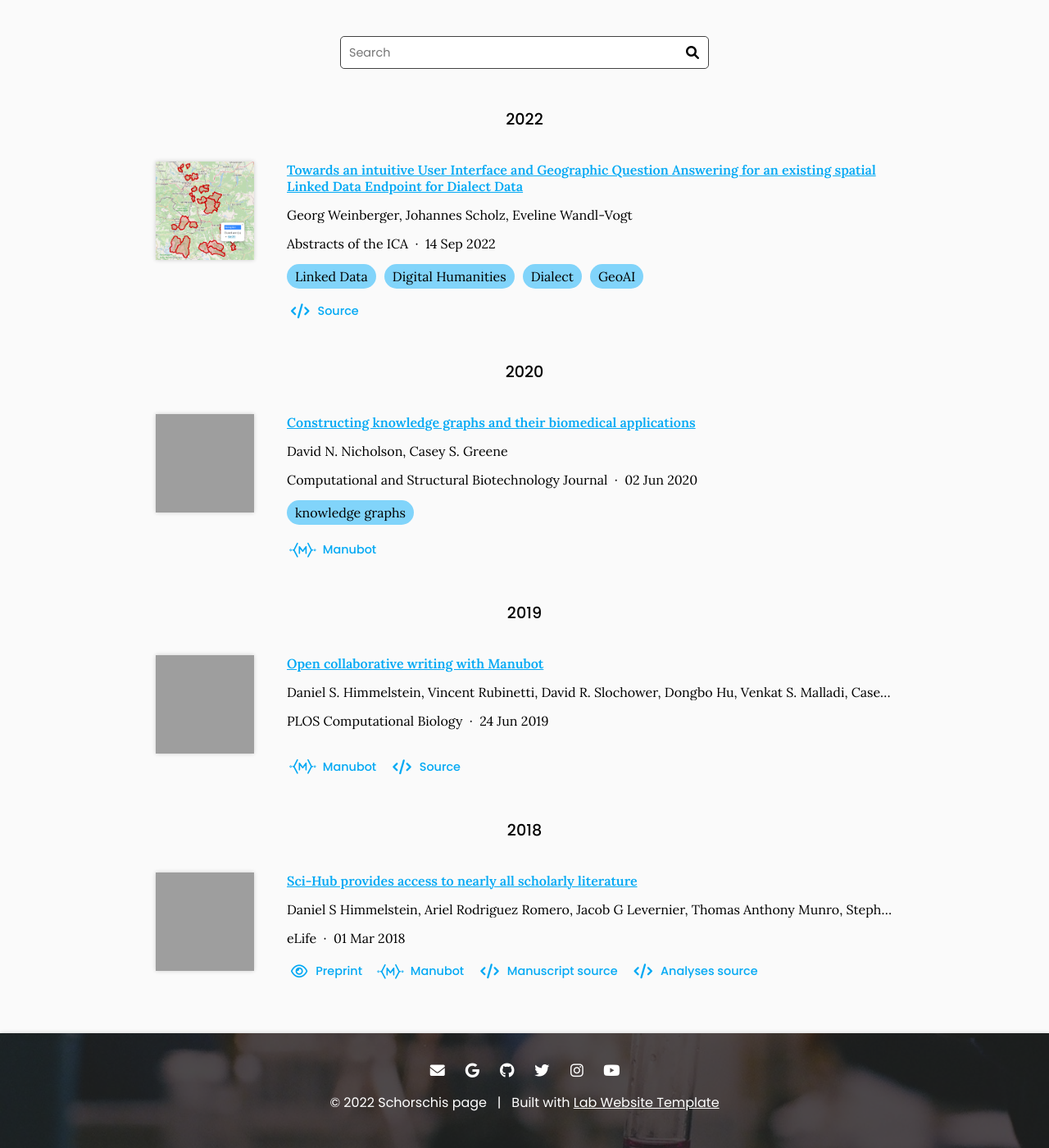
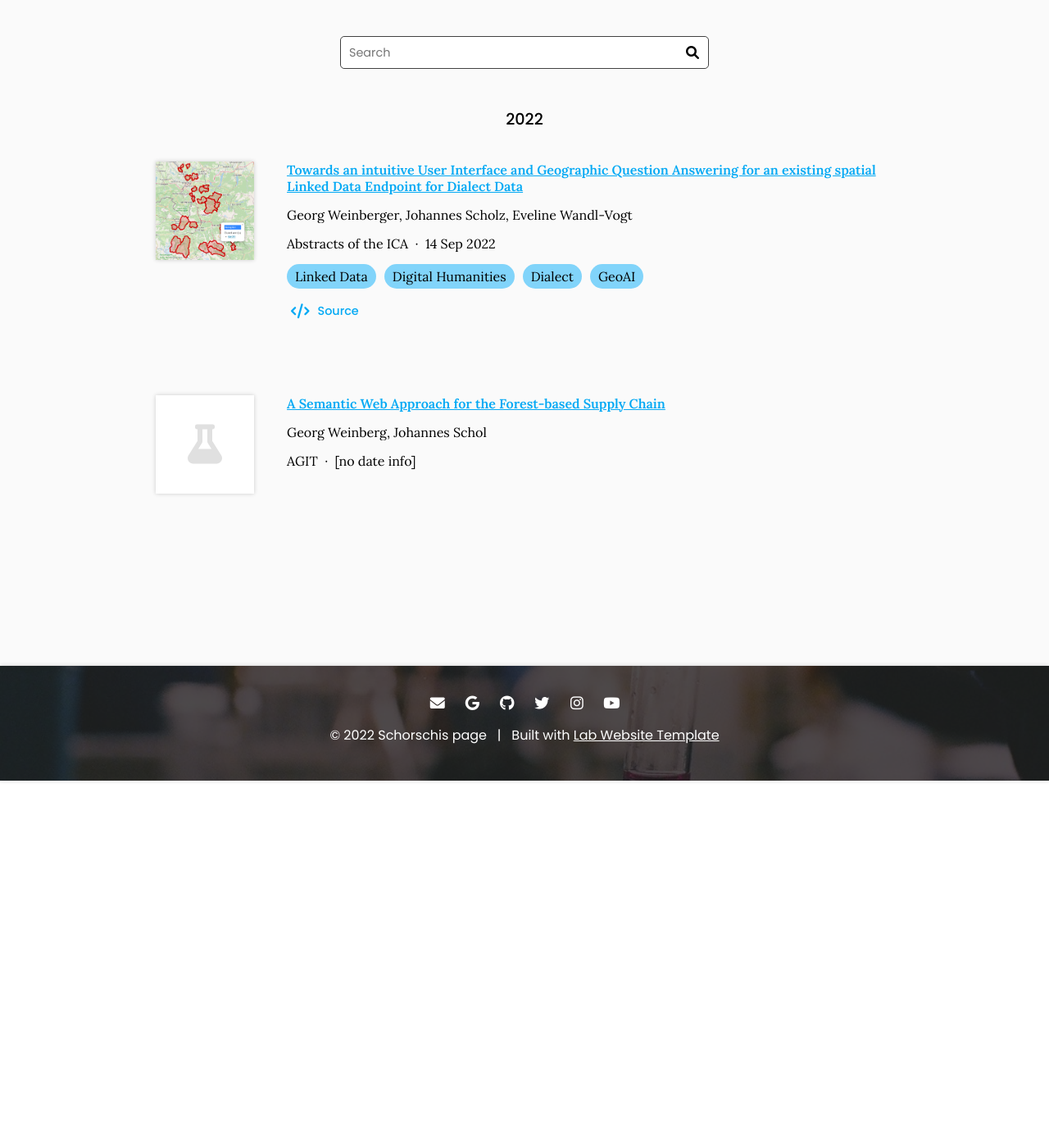
Before and after one commit to geowei1/geowei1.github.io, a Jekyll site: the page built from research/index.md, in a window 1280 px wide and 1400 px high, scrolled down 448 px. Shown: the whole window at 82% size. Built offline with Jekyll 4.4.1, drawn with Linux system fonts in a browser that asks for light colours; grey boxes are pictures that could not be loaded.

Commit message:
Generate citations

```diff
--- a/_data/citations.yaml
+++ b/_data/citations.yaml
@@ -22,67 +22,11 @@
     link: https://github.com/Geoinfo-TUGraz/UI4Dialect
     text: Source
   _cache: 3deb36cb6c84459e2e6499448d2b10e4de6732c70bada5c8be7346575195835a
-- id: doi:10.1016/j.csbj.2020.05.017
-  title: Constructing knowledge graphs and their biomedical applications
+- title: A Semantic Web Approach for the Forest-based Supply Chain
   authors:
-  - David N. Nicholson
-  - Casey S. Greene
-  publisher: Computational and Structural Biotechnology Journal
-  date: '2020-06-02'
-  link: https://doi.org/gg7m48
-  image: https://ars.els-cdn.com/content/image/1-s2.0-S2001037020302804-gr1.jpg
-  extra-links:
-  - type: manubot
-    link: https://greenelab.github.io/knowledge-graph-review/
-  tags:
-  - knowledge graphs
-  _cache: 2b8aa76c98be2f26481ab15dc135eb446fa9ef6f94af175c9639d1a45d538cf4
-- id: doi:10.1371/journal.pcbi.1007128
-  title: Open collaborative writing with Manubot
-  authors:
-  - Daniel S. Himmelstein
-  - Vincent Rubinetti
-  - David R. Slochower
-  - Dongbo Hu
-  - Venkat S. Malladi
-  - Casey S. Greene
-  - Anthony Gitter
-  publisher: PLOS Computational Biology
-  date: '2019-06-24'
-  link: https://doi.org/c7np
-  image: https://journals.plos.org/ploscompbiol/article/figure/image?size=inline&id=info:doi/10.1371/journal.pcbi.1007128.g001&rev=2
-  repo: greenelab/meta-review
-  extra-links:
-  - type: manubot
-    link: https://greenelab.github.io/meta-review/
-  - type: source
-    link: https://github.com/greenelab/meta-review
-  - type: website
-    link: http://manubot.org/
-  _cache: 189b56e366896b6a90ae8d64fc4e605797d2bdd07674653d81ae533b2f1e4672
-- id: doi:10.7554/eLife.32822
-  title: Sci-Hub provides access to nearly all scholarly literature
-  authors:
-  - Daniel S Himmelstein
-  - Ariel Rodriguez Romero
-  - Jacob G Levernier
-  - Thomas Anthony Munro
-  - Stephen Reid McLaughlin
-  - Bastian Greshake Tzovaras
-  - Casey S Greene
-  publisher: eLife
-  date: '2018-03-01'
-  link: https://doi.org/ckcj
-  image: https://iiif.elifesciences.org/lax:32822%2Felife-32822-fig8-v3.tif/full/863,/0/default.webp
-  extra-links:
-  - type: preprint
-    link: https://doi.org/10.7287/peerj.preprints.3100v1
-  - type: manubot
-    link: https://greenelab.github.io/scihub-manuscript/
-  - type: source
-    link: https://github.com/greenelab/scihub-manuscript
-    text: Manuscript source
-  - type: source
-    link: https://github.com/greenelab/scihub
-    text: Analyses source
-  _cache: 483a564e9ddf847e6372cafb31de4673771c3e4da664c0d86a7ea7c38c20318d
+  - Georg Weinberg
+  - Johannes Schol
+  publisher: AGIT
+  date: ''
+  link: https://graz.pure.elsevier.com/en/publications/a-semantic-web-approach-for-the-forest-based-supply-chain
+  _cache: bc18e5de8dca1dfc3277d998d48c06b2f5ef5487c1badfa8ba07aa7b2f6592ba
```
